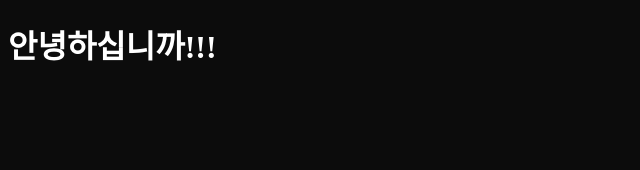
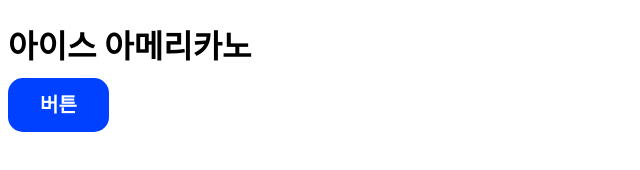
Before and after one commit to JhnnWeak/hnn-js, a plain HTML site: page index.html in a window 1280 px wide. Shown: the whole page, without its empty margins (0-640 px from the left). Drawn offline with Linux system fonts and the light colour scheme.

Commit message:
버튼을 추가했습니다. 버튼 예쁘게 만드는 팁좀.

```diff
--- a/index.css
+++ b/index.css
@@ -1,9 +1,18 @@
 body {
-  background-color: rgb(12, 12, 12);
+  background-color: rgb(255, 255, 255);
 }
 h1,
 h2,
 h3,
 p {
-  color: white;
+  color: rgb(0, 0, 0);
 }
+.butt {
+  background-color: #0040ff;
+  color: #fff;
+  border-radius: 15px;
+  padding: 16px 32px;
+  font-size: 20px;
+  font-weight: bold;
+  text-decoration: none;
+}
--- a/index.html
+++ b/index.html
@@ -12,6 +12,9 @@
     <script src="index.js"></script>
   </head>
   <body>
-    <h1>안녕하십니까!!!</h1>
+    <h1>아이스 아메리카노</h1>
+    <p data-ke-size="size16">
+      <a class="butt" href="https://google.com/">버튼</a>
+    </p>
   </body>
 </html>
```
